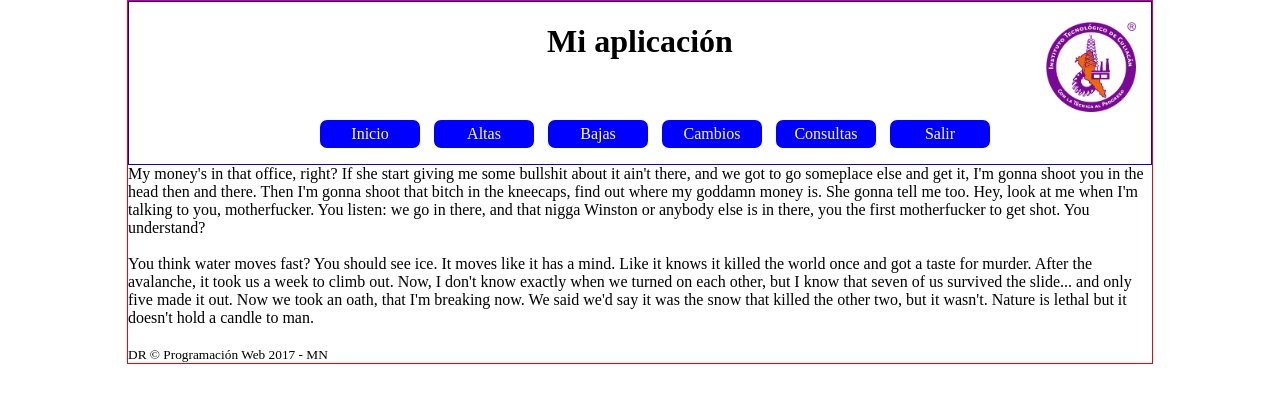
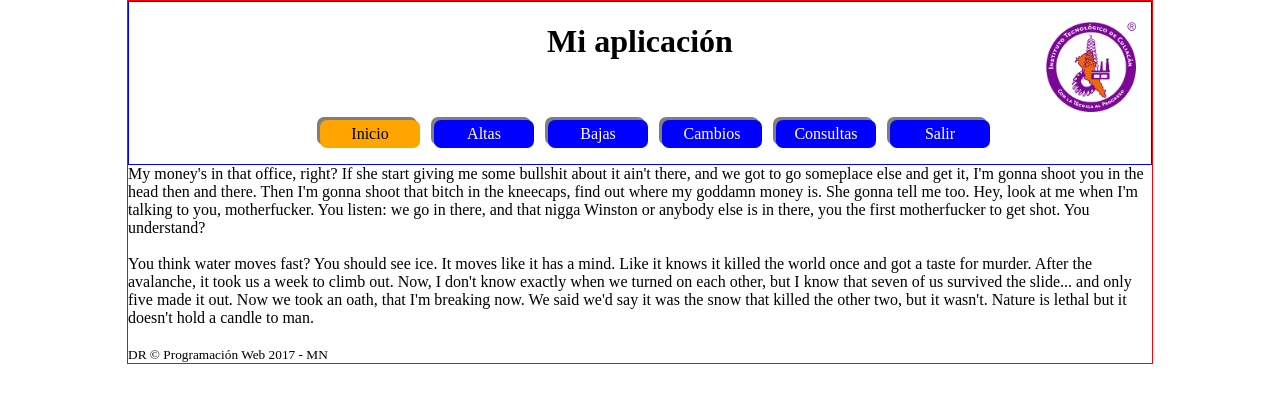
Before and after one commit to mimami/pw2173, a plain HTML site: page segunda.html in a window 1280 px wide. In both pictures the pointer is over the item "Inicio". Drawn offline with Linux system fonts and the light colour scheme.

Commit message:
Segunda HTML

```diff
--- a/css/estilos.css
+++ b/css/estilos.css
@@ -35,5 +35,12 @@ header nav ul li{
 	margin: 0px 10px 0px 0px;
 	padding: 5px 10px 5px 10px;
 	width: 80px;
+	/*box-shadow sirve para sombrear cajas. Lleva 3 parametros: derecha, abajo y color*/
+	box-shadow: -3px -3px rgba(0,0,0,0.5);
 
 }
+/*hover sirve para resaltar una caja (con un color) cuando el cursor se posiciona en ella*/
+header nav ul li:hover{
+	background: orange;
+	color: black;
+}
```
